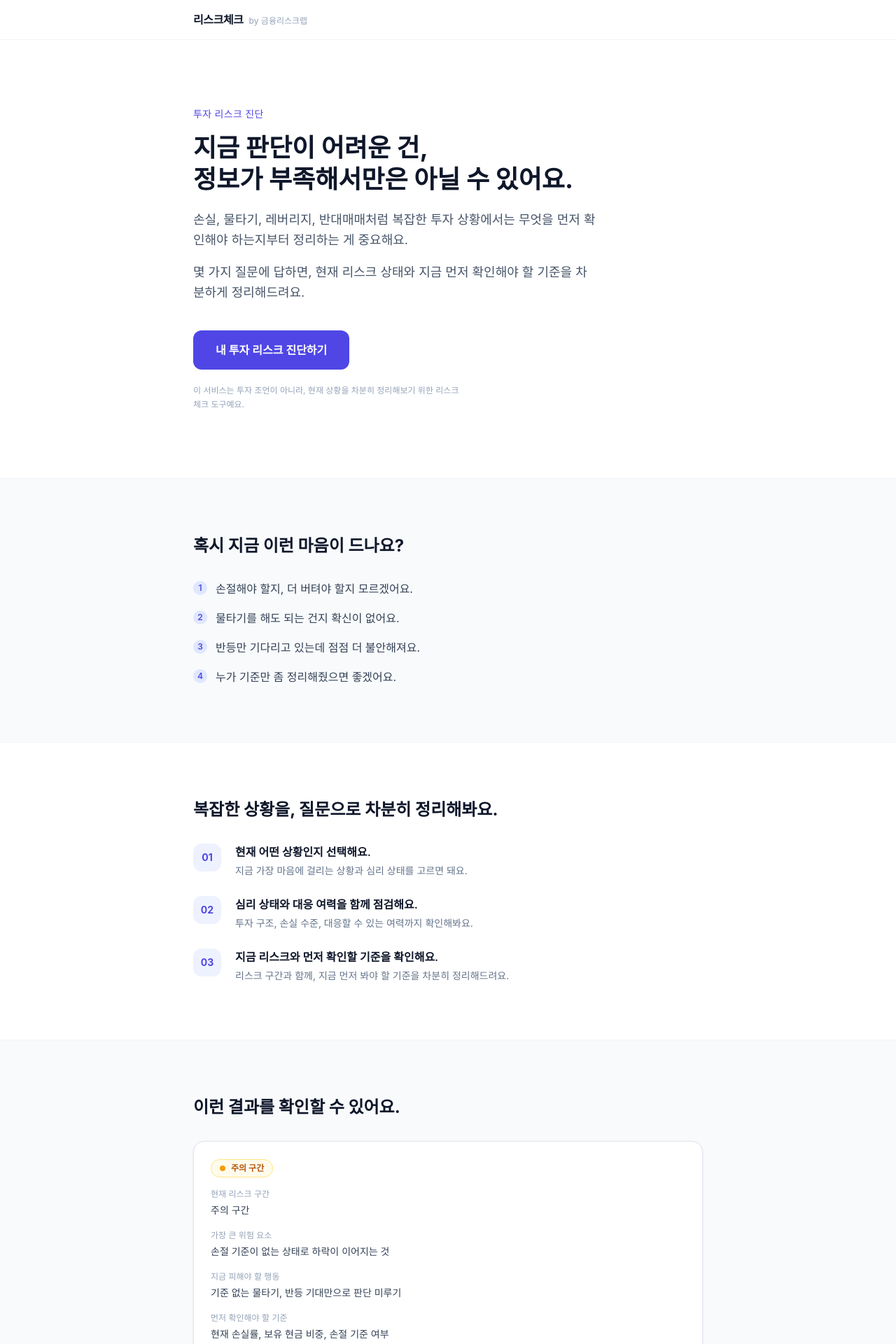
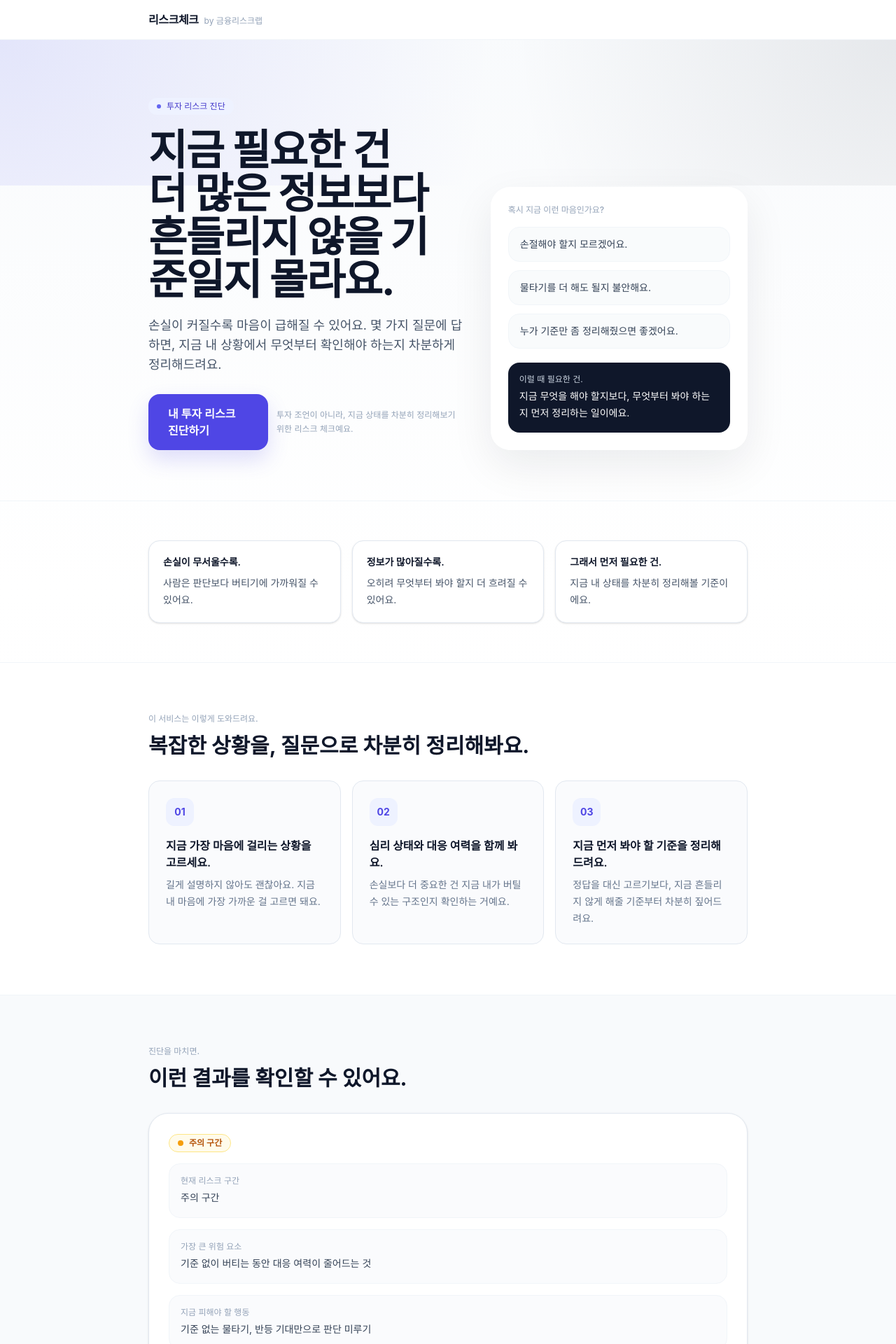
Before and after one commit to finde0406-cyber/risk-check, a Next.js app: page / in a window 1280 px wide. Shown: the top 1920 px of the page at 70% size. Built offline with nearby package versions, Linux system fonts and the light colour scheme.

Commit message:
feat: refresh landing page tone and spacing

```diff
--- a/src/app/page.tsx
+++ b/src/app/page.tsx
@@ -2,27 +2,26 @@
 import Link from "next/link";
 
 const empathyItems = [
-  "손절해야 할지, 더 버텨야 할지 모르겠어요.",
-  "물타기를 해도 되는 건지 확신이 없어요.",
-  "반등만 기다리고 있는데 점점 더 불안해져요.",
+  "손절해야 할지 모르겠어요.",
+  "물타기를 더 해도 될지 불안해요.",
   "누가 기준만 좀 정리해줬으면 좋겠어요.",
 ];
 
 const howItWorks = [
   {
     step: "01",
-    title: "현재 어떤 상황인지 선택해요.",
-    desc: "지금 가장 마음에 걸리는 상황과 심리 상태를 고르면 돼요.",
+    title: "지금 가장 마음에 걸리는 상황을 고르세요.",
+    desc: "길게 설명하지 않아도 괜찮아요. 지금 내 마음에 가장 가까운 걸 고르면 돼요.",
   },
   {
     step: "02",
-    title: "심리 상태와 대응 여력을 함께 점검해요.",
-    desc: "투자 구조, 손실 수준, 대응할 수 있는 여력까지 확인해봐요.",
+    title: "심리 상태와 대응 여력을 함께 봐요.",
+    desc: "손실보다 더 중요한 건 지금 내가 버틸 수 있는 구조인지 확인하는 거예요.",
   },
   {
     step: "03",
-    title: "지금 리스크와 먼저 확인할 기준을 확인해요.",
-    desc: "리스크 구간과 함께, 지금 먼저 봐야 할 기준을 차분히 정리해드려요.",
+    title: "지금 먼저 봐야 할 기준을 정리해드려요.",
+    desc: "정답을 대신 고르기보다, 지금 흔들리지 않게 해줄 기준부터 차분히 짚어드려요.",
   },
 ];
 
@@ -35,17 +34,17 @@ const trustItems = [
 
 const resultPreview = [
   { label: "현재 리스크 구간", value: "주의 구간" },
-  { label: "가장 큰 위험 요소", value: "손절 기준이 없는 상태로 하락이 이어지는 것" },
+  { label: "가장 큰 위험 요소", value: "기준 없이 버티는 동안 대응 여력이 줄어드는 것" },
   { label: "지금 피해야 할 행동", value: "기준 없는 물타기, 반등 기대만으로 판단 미루기" },
-  { label: "먼저 확인해야 할 기준", value: "현재 손실률, 보유 현금 비중, 손절 기준 여부" },
+  { label: "먼저 확인해야 할 기준", value: "현재 손실률, 보유 현금 비중, 청산 기준 여부" },
 ];
 
 export default function HomePage() {
   return (
-    <main className="min-h-screen bg-slate-50">
+    <main className="min-h-screen bg-[linear-gradient(180deg,#f8fafc_0%,#ffffff_26%,#f8fafc_100%)]">
       {/* 헤더 */}
-      <header className="bg-white border-b border-slate-100">
-        <div className="max-w-3xl mx-auto px-5 py-4 flex items-center justify-between">
+      <header className="bg-white/90 border-b border-slate-100 backdrop-blur">
+        <div className="max-w-4xl mx-auto px-5 py-4 flex items-center justify-between">
           <div>
             <span className="text-slate-900 font-semibold text-base tracking-tight">리스크체크</span>
             <span className="text-slate-400 text-xs ml-2">by 금융리스크랩</span>
@@ -54,68 +53,102 @@ export default function HomePage() {
       </header>
 
       {/* 히어로 섹션 */}
-      <section className="bg-white">
-        <div className="max-w-3xl mx-auto px-5 py-16 md:py-24">
-          <p className="text-indigo-600 text-sm font-medium mb-4 tracking-wide">투자 리스크 진단</p>
-          <h1 className="text-slate-900 text-3xl md:text-4xl font-bold leading-tight mb-5">
-            지금 판단이 어려운 건,<br />
-            정보가 부족해서만은<br className="md:hidden" /> 아닐 수 있어요.
+      <section className="relative overflow-hidden">
+        <div className="absolute inset-x-0 top-0 h-52 bg-[radial-gradient(circle_at_top_left,_rgba(99,102,241,0.14),_transparent_54%),radial-gradient(circle_at_top_right,_rgba(15,23,42,0.08),_transparent_42%)]" />
+        <div className="relative max-w-4xl mx-auto px-5 pt-14 pb-12 md:pt-20 md:pb-18">
+          <div className="grid gap-10 md:grid-cols-[minmax(0,1.1fr)_minmax(280px,0.9fr)] md:items-end">
+            <div>
+              <p className="inline-flex items-center gap-2 rounded-full bg-indigo-50 px-3 py-1 text-xs font-medium text-indigo-700 mb-5">
+                <span className="h-1.5 w-1.5 rounded-full bg-indigo-500" />
+                투자 리스크 진단
+              </p>
+              <h1 className="max-w-[11ch] text-slate-900 text-[2.35rem] leading-[1.08] tracking-[-0.03em] font-bold md:max-w-none md:text-6xl md:leading-[1.03]">
+                지금 필요한 건
+                <br />
+                더 많은 정보보다
+                <br />
+                흔들리지 않을 기준일지 몰라요.
               </h1>
-          <p className="text-slate-600 text-base md:text-lg leading-relaxed mb-4 max-w-xl">
-            손실, 물타기, 레버리지, 반대매매처럼 복잡한 투자 상황에서는
-            무엇을 먼저 확인해야 하는지부터 정리하는 게 중요해요.
+              <p className="mt-5 max-w-xl text-slate-600 text-[1.03rem] leading-7 md:text-lg">
+                손실이 커질수록 마음이 급해질 수 있어요. 몇 가지 질문에 답하면, 지금 내 상황에서 무엇부터 확인해야 하는지 차분하게 정리해드려요.
               </p>
-          <p className="text-slate-600 text-base md:text-lg leading-relaxed mb-10 max-w-xl">
-            몇 가지 질문에 답하면, 현재 리스크 상태와
-            지금 먼저 확인해야 할 기준을 차분하게 정리해드려요.
-          </p>
+              <div className="mt-7 flex flex-col gap-3 sm:flex-row sm:items-center">
                 <Link
                   href="/diagnosis/investment-risk"
-            className="inline-block bg-indigo-600 hover:bg-indigo-700 text-white font-semibold text-base px-8 py-4 rounded-xl transition-colors"
+                  className="inline-flex items-center justify-center bg-indigo-600 hover:bg-indigo-700 text-white font-semibold text-base px-7 py-4 rounded-2xl transition-colors shadow-[0_14px_30px_rgba(79,70,229,0.18)]"
                 >
                   내 투자 리스크 진단하기
                 </Link>
-          <p className="text-slate-400 text-xs mt-5 max-w-sm leading-relaxed">
-            이 서비스는 투자 조언이 아니라, 현재 상황을 차분히 정리해보기 위한 리스크 체크 도구예요.
+                <p className="max-w-xs text-slate-400 text-xs leading-5">
+                  투자 조언이 아니라, 지금 상태를 차분히 정리해보기 위한 리스크 체크예요.
                 </p>
+              </div>
+            </div>
+
+            <div className="rounded-[28px] border border-white/80 bg-white/90 p-5 shadow-[0_22px_60px_rgba(15,23,42,0.08)] backdrop-blur md:p-6">
+              <p className="text-slate-400 text-xs font-medium mb-4">혹시 지금 이런 마음인가요?</p>
+              <div className="space-y-3">
+                {empathyItems.map((item) => (
+                  <div
+                    key={item}
+                    className="rounded-2xl border border-slate-100 bg-slate-50/80 px-4 py-3 text-sm leading-6 text-slate-700"
+                  >
+                    {item}
+                  </div>
+                ))}
+              </div>
+              <div className="mt-5 rounded-2xl bg-slate-900 px-4 py-4">
+                <p className="text-slate-300 text-xs mb-1">이럴 때 필요한 건.</p>
+                <p className="text-white text-sm leading-6">
+                  지금 무엇을 해야 할지보다, 무엇부터 봐야 하는지 먼저 정리하는 일이에요.
+                </p>
+              </div>
+            </div>
+          </div>
         </div>
       </section>
 
       {/* 공감 섹션 */}
-      <section className="bg-slate-50 border-t border-slate-100">
-        <div className="max-w-3xl mx-auto px-5 py-14 md:py-20">
-          <h2 className="text-slate-900 text-xl md:text-2xl font-bold mb-8">
-            혹시 지금 이런 마음이 드나요?
-          </h2>
-          <ul className="space-y-4">
-            {empathyItems.map((item, i) => (
-              <li key={i} className="flex items-start gap-3">
-                <span className="mt-0.5 w-5 h-5 rounded-full bg-indigo-100 text-indigo-600 text-xs font-semibold flex items-center justify-center shrink-0">
-                  {i + 1}
-                </span>
-                <span className="text-slate-700 text-base leading-relaxed">{item}</span>
-              </li>
-            ))}
-          </ul>
+      <section className="border-t border-slate-100 bg-white/70">
+        <div className="max-w-4xl mx-auto px-5 py-10 md:py-14">
+          <div className="grid gap-4 md:grid-cols-3">
+            <div className="rounded-2xl border border-slate-200 bg-white px-5 py-5 shadow-sm">
+              <p className="text-slate-900 text-sm font-semibold mb-2">손실이 무서울수록.</p>
+              <p className="text-slate-600 text-sm leading-6">
+                사람은 판단보다 버티기에 가까워질 수 있어요.
+              </p>
+            </div>
+            <div className="rounded-2xl border border-slate-200 bg-white px-5 py-5 shadow-sm">
+              <p className="text-slate-900 text-sm font-semibold mb-2">정보가 많아질수록.</p>
+              <p className="text-slate-600 text-sm leading-6">
+                오히려 무엇부터 봐야 할지 더 흐려질 수 있어요.
+              </p>
+            </div>
+            <div className="rounded-2xl border border-slate-200 bg-white px-5 py-5 shadow-sm">
+              <p className="text-slate-900 text-sm font-semibold mb-2">그래서 먼저 필요한 건.</p>
+              <p className="text-slate-600 text-sm leading-6">
+                지금 내 상태를 차분히 정리해볼 기준이에요.
+              </p>
+            </div>
+          </div>
         </div>
       </section>
 
       {/* 작동 방식 섹션 */}
       <section className="bg-white border-t border-slate-100">
-        <div className="max-w-3xl mx-auto px-5 py-14 md:py-20">
-          <h2 className="text-slate-900 text-xl md:text-2xl font-bold mb-8">
+        <div className="max-w-4xl mx-auto px-5 py-12 md:py-18">
+          <p className="text-slate-400 text-xs font-medium mb-3">이 서비스는 이렇게 도와드려요.</p>
+          <h2 className="text-slate-900 text-xl md:text-3xl font-bold mb-8">
             복잡한 상황을, 질문으로 차분히 정리해봐요.
           </h2>
-          <div className="space-y-6">
+          <div className="space-y-4 md:grid md:grid-cols-3 md:gap-4 md:space-y-0">
             {howItWorks.map((item) => (
-              <div key={item.step} className="flex gap-5">
-                <div className="shrink-0 w-10 h-10 rounded-xl bg-indigo-50 text-indigo-600 text-sm font-bold flex items-center justify-center">
+              <div key={item.step} className="rounded-2xl border border-slate-200 bg-slate-50/70 p-5 md:p-6">
+                <div className="mb-4 h-10 w-10 rounded-xl bg-indigo-50 text-indigo-600 text-sm font-bold flex items-center justify-center">
                   {item.step}
                 </div>
-                <div>
-                  <p className="text-slate-900 font-semibold text-base mb-1">{item.title}</p>
-                  <p className="text-slate-500 text-sm leading-relaxed">{item.desc}</p>
-                </div>
+                <p className="text-slate-900 font-semibold text-base mb-2">{item.title}</p>
+                <p className="text-slate-500 text-sm leading-6">{item.desc}</p>
               </div>
             ))}
           </div>
@@ -124,19 +157,20 @@ export default function HomePage() {
 
       {/* 결과 예시 섹션 */}
       <section className="bg-slate-50 border-t border-slate-100">
-        <div className="max-w-3xl mx-auto px-5 py-14 md:py-20">
-          <h2 className="text-slate-900 text-xl md:text-2xl font-bold mb-8">
+        <div className="max-w-4xl mx-auto px-5 py-12 md:py-18">
+          <p className="text-slate-400 text-xs font-medium mb-3">진단을 마치면.</p>
+          <h2 className="text-slate-900 text-xl md:text-3xl font-bold mb-8">
             이런 결과를 확인할 수 있어요.
           </h2>
-          <div className="bg-white rounded-2xl border border-slate-200 p-6 space-y-4 shadow-sm">
+          <div className="bg-white rounded-[28px] border border-slate-200 p-5 md:p-7 space-y-4 shadow-sm">
             <div className="inline-flex items-center gap-2 bg-amber-50 border border-amber-200 rounded-full px-3 py-1">
               <span className="w-2 h-2 rounded-full bg-amber-500"></span>
               <span className="text-amber-700 text-xs font-semibold">주의 구간</span>
             </div>
             {resultPreview.map((row) => (
-              <div key={row.label}>
+              <div key={row.label} className="rounded-2xl border border-slate-100 bg-slate-50/70 px-4 py-4">
                 <p className="text-slate-400 text-xs mb-1">{row.label}</p>
-                <p className="text-slate-700 text-sm leading-relaxed">{row.value}</p>
+                <p className="text-slate-700 text-sm leading-6">{row.value}</p>
               </div>
             ))}
           </div>
@@ -145,13 +179,14 @@ export default function HomePage() {
 
       {/* 신뢰 섹션 */}
       <section className="bg-white border-t border-slate-100">
-        <div className="max-w-3xl mx-auto px-5 py-14 md:py-20">
-          <h2 className="text-slate-900 text-xl md:text-2xl font-bold mb-8">
+        <div className="max-w-4xl mx-auto px-5 py-12 md:py-18">
+          <p className="text-slate-400 text-xs font-medium mb-3">리스크체크는.</p>
+          <h2 className="text-slate-900 text-xl md:text-3xl font-bold mb-8">
             이런 방식으로 정리해드려요.
           </h2>
-          <ul className="space-y-3">
+          <ul className="grid gap-3 md:grid-cols-2">
             {trustItems.map((item, i) => (
-              <li key={i} className="flex items-center gap-3">
+              <li key={i} className="flex items-center gap-3 rounded-2xl border border-slate-200 bg-white px-4 py-4 shadow-sm">
                 <svg className="w-5 h-5 text-indigo-500 shrink-0" fill="none" stroke="currentColor" viewBox="0 0 24 24">
                   <path strokeLinecap="round" strokeLinejoin="round" strokeWidth={2} d="M5 13l4 4L19 7" />
                 </svg>
@@ -164,12 +199,12 @@ export default function HomePage() {
 
       {/* 머니플로우레이더 연결 섹션 */}
       <section className="bg-slate-50 border-t border-slate-100">
-        <div className="max-w-3xl mx-auto px-5 py-14 md:py-20">
-          <div className="bg-white rounded-2xl border border-slate-200 p-7 shadow-sm">
+        <div className="max-w-4xl mx-auto px-5 py-12 md:py-18">
+          <div className="bg-white rounded-[28px] border border-slate-200 p-6 md:p-7 shadow-sm">
             <h3 className="text-slate-900 font-bold text-lg mb-3">
               내 상황을 정리했다면, 시장 흐름도 함께 보는 게 좋아요.
             </h3>
-            <p className="text-slate-600 text-sm leading-relaxed mb-6">
+            <p className="text-slate-600 text-sm leading-6 mb-6 max-w-2xl">
               투자 리스크는 내 판단만의 문제가 아니라, 지금 시장이 어떤 흐름인지와도 연결돼 있어요.
               주요 테마와 자금 흐름은 머니플로우레이더에서 이어서 확인해보세요.
             </p>
@@ -187,14 +222,14 @@ export default function HomePage() {
 
       {/* 하단 CTA */}
       <section className="bg-indigo-600">
-        <div className="max-w-3xl mx-auto px-5 py-12 text-center">
+        <div className="max-w-4xl mx-auto px-5 py-12 md:py-14 text-center">
           <p className="text-indigo-100 text-sm mb-3">지금 바로 확인해보세요.</p>
-          <h3 className="text-white text-xl font-bold mb-6">
+          <h3 className="text-white text-2xl leading-tight font-bold mb-6 md:text-3xl">
             내 투자 리스크 상태, 먼저 정리해봐요.
           </h3>
           <Link
             href="/diagnosis/investment-risk"
-            className="inline-block bg-white text-indigo-700 hover:bg-indigo-50 font-semibold text-base px-8 py-4 rounded-xl transition-colors"
+            className="inline-flex items-center justify-center bg-white text-indigo-700 hover:bg-indigo-50 font-semibold text-base px-8 py-4 rounded-2xl transition-colors"
           >
             내 투자 리스크 진단하기
           </Link>
```
Also changed, not shown: 1 other file (tests, documents, lock files or other folders). Lines whose indentation alone changed are shown as unchanged.
